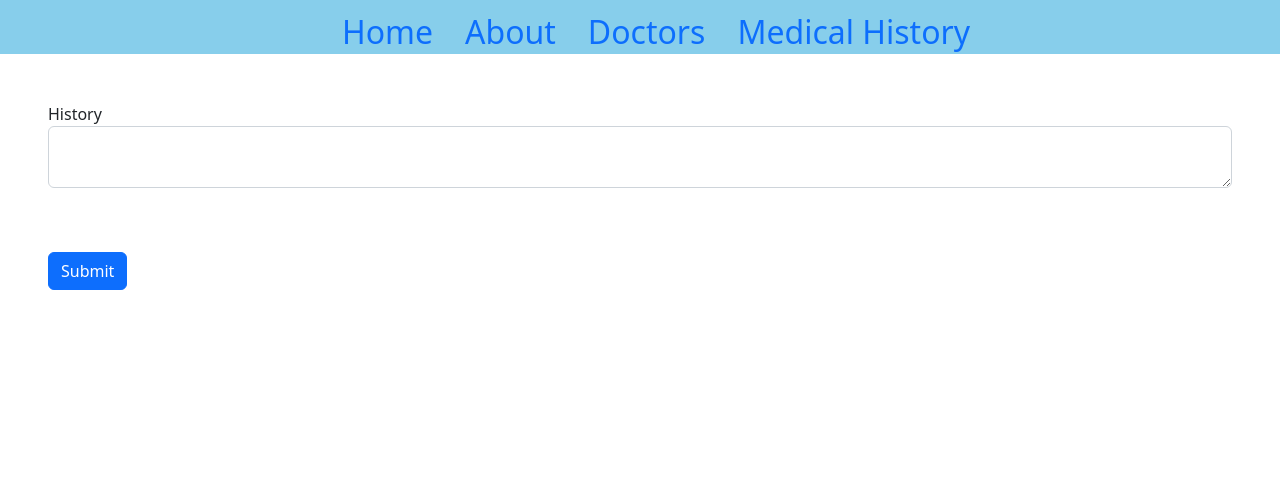
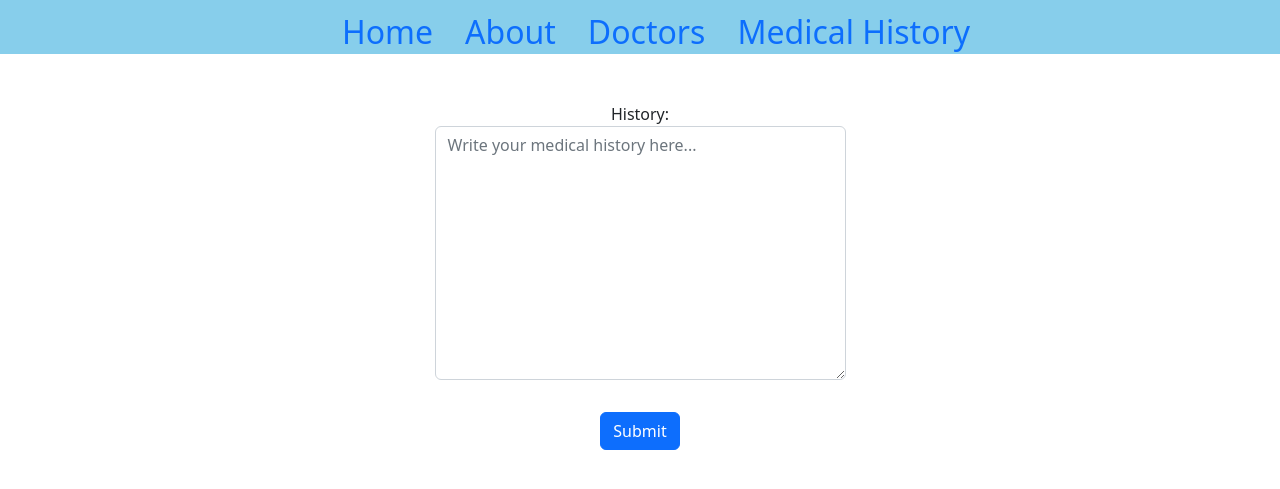
Before and after one commit to HarshThakur1509/HealthIFy, a Django app: template templates/history.html in a window 1280 px wide. Shown: the top 489 px of the page. Run offline with Django 4.2, Linux system fonts and the light colour scheme; the template is opened without the code that fills it: values that come from a table or form of the project are taken from there, others are empty.

Commit message:
added medical history

```diff
--- /dev/null
+++ b/home/forms.py
@@ -0,0 +1,27 @@
+
+from django import forms
+from django.forms import ModelForm
+from home.models import History
+
+
+
+class HistoryForm(ModelForm):
+    def __init__(self, *args, **kwargs):
+        super().__init__(*args, **kwargs)
+        self.fields['disc'].widget.attrs.update(
+            {
+                'class': 'form-control',
+                'placeholder': 'Write your medical history here...'
+            }
+        )
+
+    class Meta:
+        model = History
+        fields = ('disc',)
+
+        labels = {
+            'disc': 'History'
+        }
+        Widget = {
+            'disc': forms.Textarea(),
+        }
--- a/home/models.py
+++ b/home/models.py
@@ -18,5 +18,5 @@ class Doctors(models.Model):
         return self.name
 
 class History(models.Model):
-    user = models.ForeignKey(User, on_delete=models.CASCADE)
+    user = models.ForeignKey(User,on_delete=models.CASCADE)
     disc = models.TextField(blank=True)
--- a/home/urls.py
+++ b/home/urls.py
@@ -6,8 +6,7 @@ urlpatterns = [
     path("", views.index, name="index"),
     path("index", views.index, name="index"),
     path("doctor", views.doctor, name="doctor"),
-    path("history", views.history, name="history"),
-    path("medical", views.medical, name="medical"),
+    path('history', views.history, name='history'),
     path('login', views.loginUser, name="login"),
     path('logout', views.logoutUser, name="logout"),
     path('signup', views.signup, name="signup"),
--- a/static/doctorStyle.css
+++ b/static/doctorStyle.css
@@ -134,3 +134,7 @@ nav ul li a:hover{
 .value li{
     list-style: none;
 }
+
+form textarea::placeholder{
+
+}
--- a/templates/doctor.html
+++ b/templates/doctor.html
@@ -14,7 +14,7 @@
             <li><a href="{% url 'index' %}">Home</a></li>
             <li><a href="">About</a></li>
             <li><a href="{% url 'doctor' %}">Doctors</a></li>
-            <li><a href="{% url 'medical' %}">Medical History</a></li>
+            <li><a href="{% url 'history' %}">Medical History</a></li>
             <li>
 
               <div id="inp">
--- a/templates/history.html
+++ b/templates/history.html
@@ -1,52 +1,77 @@
-<!doctype html>
+<!DOCTYPE html>
 <html lang="en">
-
   <head>
     <title>Title</title>
     <!-- Required meta tags -->
-  <meta charset="utf-8">
-  <meta name="viewport" content="width=device-width, initial-scale=1, shrink-to-fit=no">
+    <meta charset="utf-8" />
+    <meta
+      name="viewport"
+      content="width=device-width, initial-scale=1, shrink-to-fit=no"
+    />
 
     <!-- Bootstrap CSS v5.2.0-beta1 -->
-  <link rel="stylesheet" href="https://cdn.jsdelivr.net/npm/bootstrap@5.2.0/dist/css/bootstrap.min.css"
-    integrity="sha384-gH2yIJqKdNHPEq0n4Mqa/HGKIhSkIHeL5AyhkYV8i59U5AR6csBvApHHNl/vI1Bx" crossorigin="anonymous">
+    <link
+      rel="stylesheet"
+      href="https://cdn.jsdelivr.net/npm/bootstrap@5.2.0/dist/css/bootstrap.min.css"
+      integrity="sha384-gH2yIJqKdNHPEq0n4Mqa/HGKIhSkIHeL5AyhkYV8i59U5AR6csBvApHHNl/vI1Bx"
+      crossorigin="anonymous"
+    />
 
-    <link rel="stylesheet" href="static/doctorStyle.css">
+    <link rel="stylesheet" href="static/doctorStyle.css" />
+    <style>
+      form{
+        display: flex;
+        flex-direction: column;
+        align-items: center;
+      }
+
+      form p{
+        display : flex;
+        flex-direction: column;
+        justify-content: center;
+        align-items: center;
+
+      }
+      form textarea{
+        width: 50rem;
+        border-radius: 5px;
+      }
+
+    </style>
   </head>
 
   <body>
-
-
-
     <header>
       <nav>
         <ul>
           <li><a href="{% url 'index' %}">Home</a></li>
           <li><a href="">About</a></li>
           <li><a href="{% url 'doctor' %}">Doctors</a></li>
-            <li><a href="{% url 'medical' %}">Medical History</a></li>
+          <li><a href="{% url 'history' %}">Medical History</a></li>
         </ul>
       </nav>
     </header>
 
-      <form class = "mx-5 mt-5" method="POST" action= " {% url 'history' %} ">
-        {% csrf_token %}
-        <div class="form-group my-5">
-          <label for="med">History</label>
-          <textarea class="form-control" id="med" name="med" placeholder="Write your medical history..."> </textarea>
-        </div>
+
+
+      <form class="mx-5 mt-5" method="POST" action="">
+        {% csrf_token %} {{form.as_p}}
 
         <button type="submit" class="btn btn-primary my-3">Submit</button>
       </form>
 
 
-  <script src="https://cdn.jsdelivr.net/npm/@popperjs/core@2.11.5/dist/umd/popper.min.js"
-    integrity="sha384-Xe+8cL9oJa6tN/veChSP7q+mnSPaj5Bcu9mPX5F5xIGE0DVittaqT5lorf0EI7Vk" crossorigin="anonymous">
-  </script>
 
-  <script src="https://cdn.jsdelivr.net/npm/bootstrap@5.2.0/dist/js/bootstrap.min.js"
-    integrity="sha384-ODmDIVzN+pFdexxHEHFBQH3/9/vQ9uori45z4JjnFsRydbmQbmL5t1tQ0culUzyK" crossorigin="anonymous">
-  </script>
+    <script
+      src="https://cdn.jsdelivr.net/npm/@popperjs/core@2.11.5/dist/umd/popper.min.js"
+      integrity="sha384-Xe+8cL9oJa6tN/veChSP7q+mnSPaj5Bcu9mPX5F5xIGE0DVittaqT5lorf0EI7Vk"
+      crossorigin="anonymous"
+    ></script>
+
+    <script
+      src="https://cdn.jsdelivr.net/npm/bootstrap@5.2.0/dist/js/bootstrap.min.js"
+      integrity="sha384-ODmDIVzN+pFdexxHEHFBQH3/9/vQ9uori45z4JjnFsRydbmQbmL5t1tQ0culUzyK"
+      crossorigin="anonymous"
+    ></script>
   </body>
-
 </html>
--- a/templates/index.html
+++ b/templates/index.html
@@ -26,7 +26,7 @@
           <li><a href="/">Home</a></li>
           <li><a href="">About</a></li>
           <li><a href="{% url 'doctor' %}">Doctors</a></li>
-          <li><a href=" {% url 'medical' %} ">Medical History</a></li>
+          <li><a href=" {% url 'history' %} ">Medical History</a></li>
 
         </ul>
         {% if user.is_authenticated %}
```
Also changed, not shown: home/views.py (+18 -10 lines), templates/medical.html (deleted, +0 -59 lines), db.sqlite3, home/migrations/0005_alter_history_user.py (added), home/migrations/0006_alter_history_user.py (added). Lines whose indentation alone changed are shown as unchanged.
